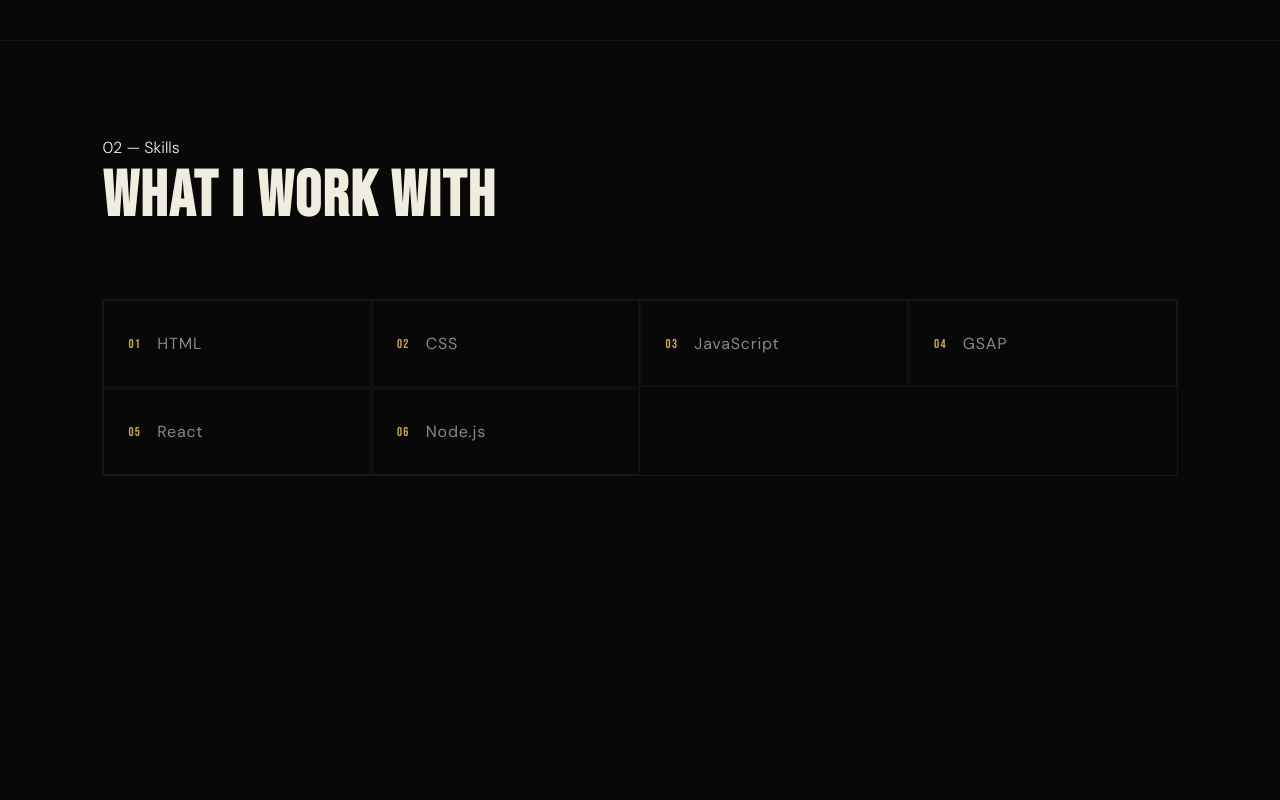
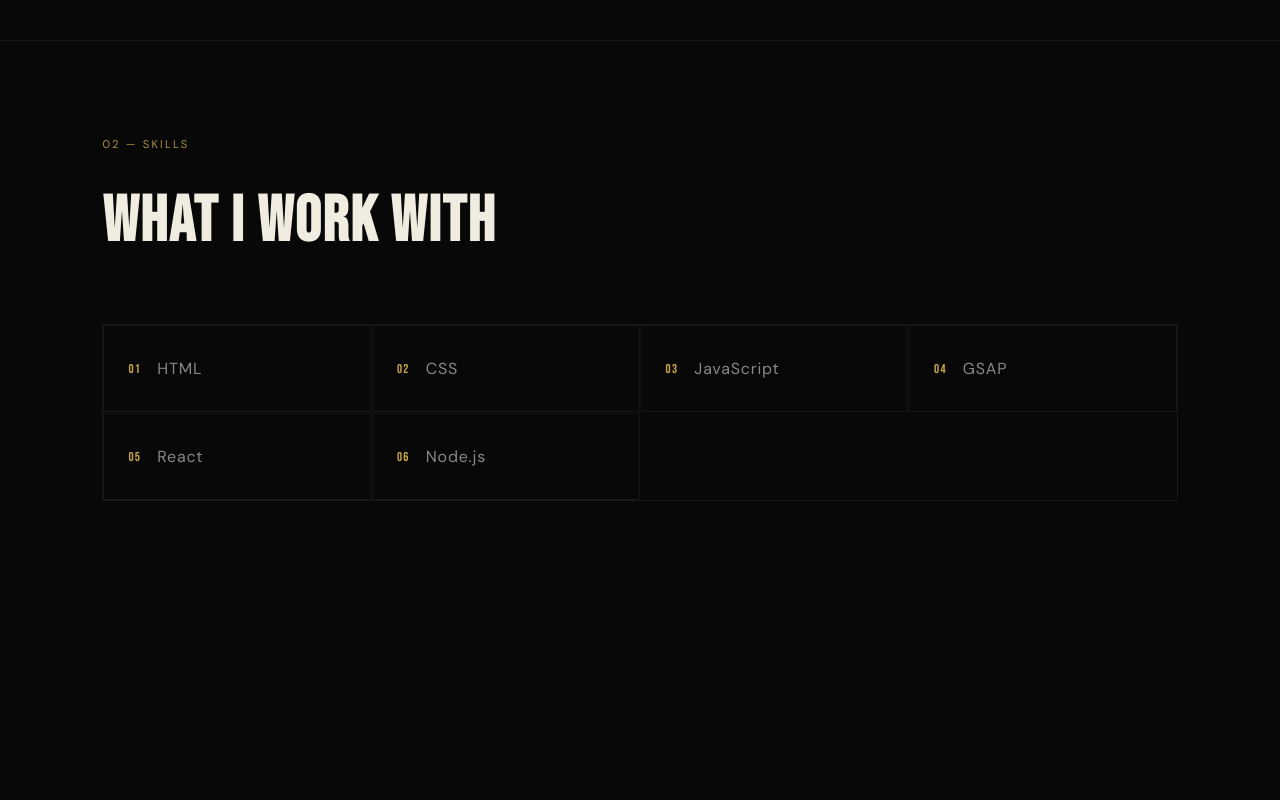
Before and after one commit to Knightwolfisme/daniel-portfolio, a plain HTML site: page index.html in a window 1280 px wide. Shown: the part 4360-5160 px from the top of the page. Drawn offline with nearby package versions, Linux system fonts and the light colour scheme.

Commit message:
Update style.css

```diff
--- a/style.css
+++ b/style.css
@@ -33,69 +33,32 @@
   cursor: none;
 }
 
-/* ===========================
-   CUSTOM CURSOR
-=========================== */
-
-/* Hide default cursor */
-body {
-  cursor: none;
+/* Custom cursor */
+body::after {
+  content: '';
+  position: fixed;
+  width: 10px;
+  height: 10px;
+  background: var(--gold);
+  border-radius: 50%;
+  pointer-events: none;
+  z-index: 9999;
+  transform: translate(-50%, -50%);
+  transition: transform 0.1s ease;
+  top: var(--cy, 50%);
+  left: var(--cx, 50%);
 }
 
-/* Gold center dot */
-body::after {
-  content: '';
-
-  position: fixed;
-  top: var(--cy, 50%);
-  left: var(--cx, 50%);
-
-  width: 10px;
-  height: 10px;
-
-  background: var(--gold);
-  border-radius: 50%;
-
-  transform: translate(-50%, -50%);
-
-  pointer-events: none;
-  z-index: 9999;
-
-  box-shadow:
-    0 0 10px rgba(201,168,76,0.5),
-    0 0 20px rgba(201,168,76,0.2);
-
-  transition:
-    transform 0.08s ease,
-    background 0.3s ease;
+.section-label {
+  display: block;
+  font-family: var(--font-body);
+  font-size: 0.7rem;
+  letter-spacing: 0.2em;
+  text-transform: uppercase;
+  color: var(--gold);
+  margin-bottom: 2rem;
 }
 
-/* Triangle outline */
-body::before {
-  content: '';
-
-  position: fixed;
-
-  top: calc(var(--cy, 50%) - 14px);
-  left: calc(var(--cx, 50%) - 14px);
-
-  width: 28px;
-  height: 28px;
-
-  border: 1px solid rgba(201,168,76,0.55);
-
-  clip-path: polygon(0 0, 100% 50%, 0 100%);
-
-  transform: rotate(-20deg);
-
-  pointer-events: none;
-  z-index: 9998;
-
-  transition:
-    transform 0.12s ease,
-    border-color 0.3s ease,
-    opacity 0.3s ease;
-}
 /* ===========================
    HERO
 =========================== */
```
